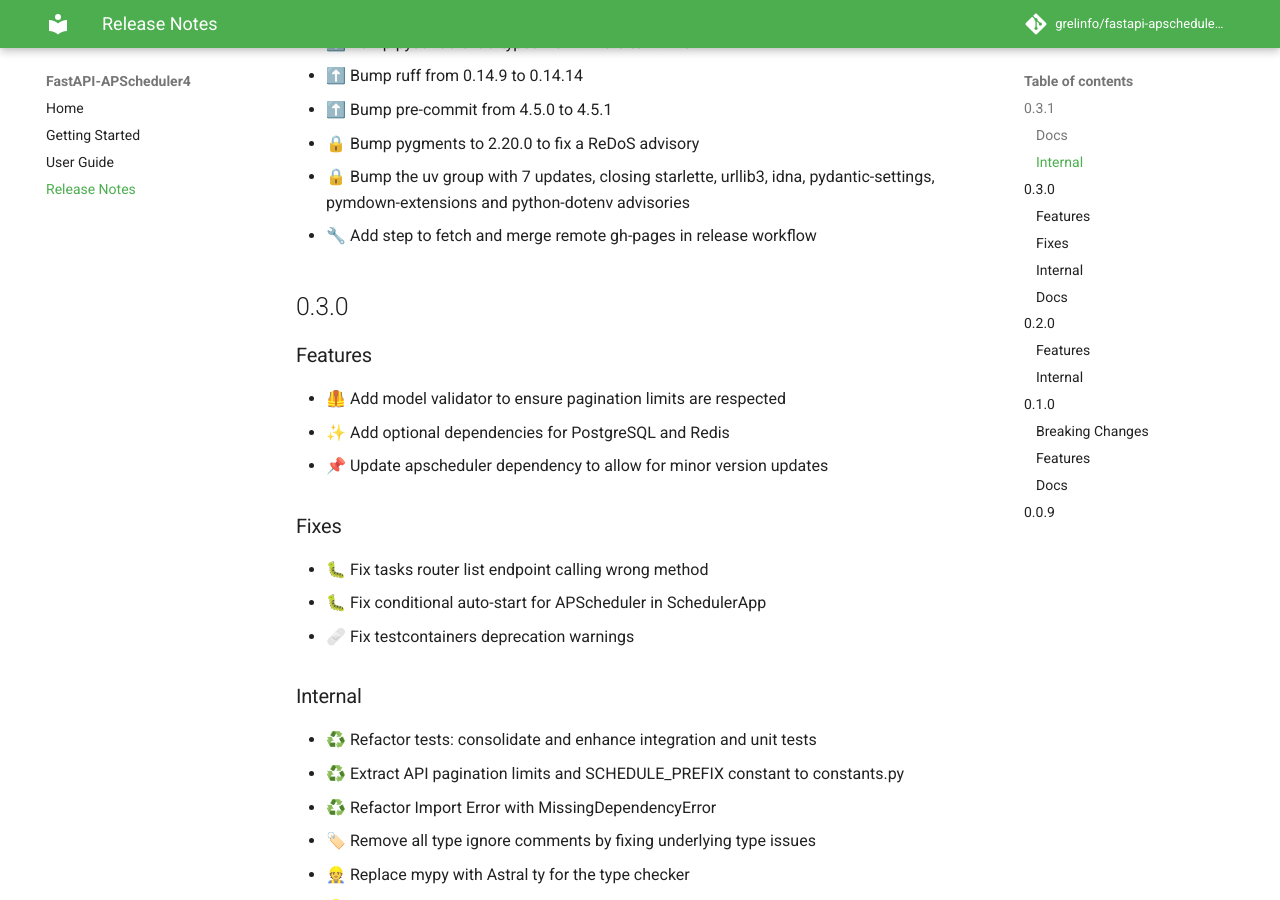
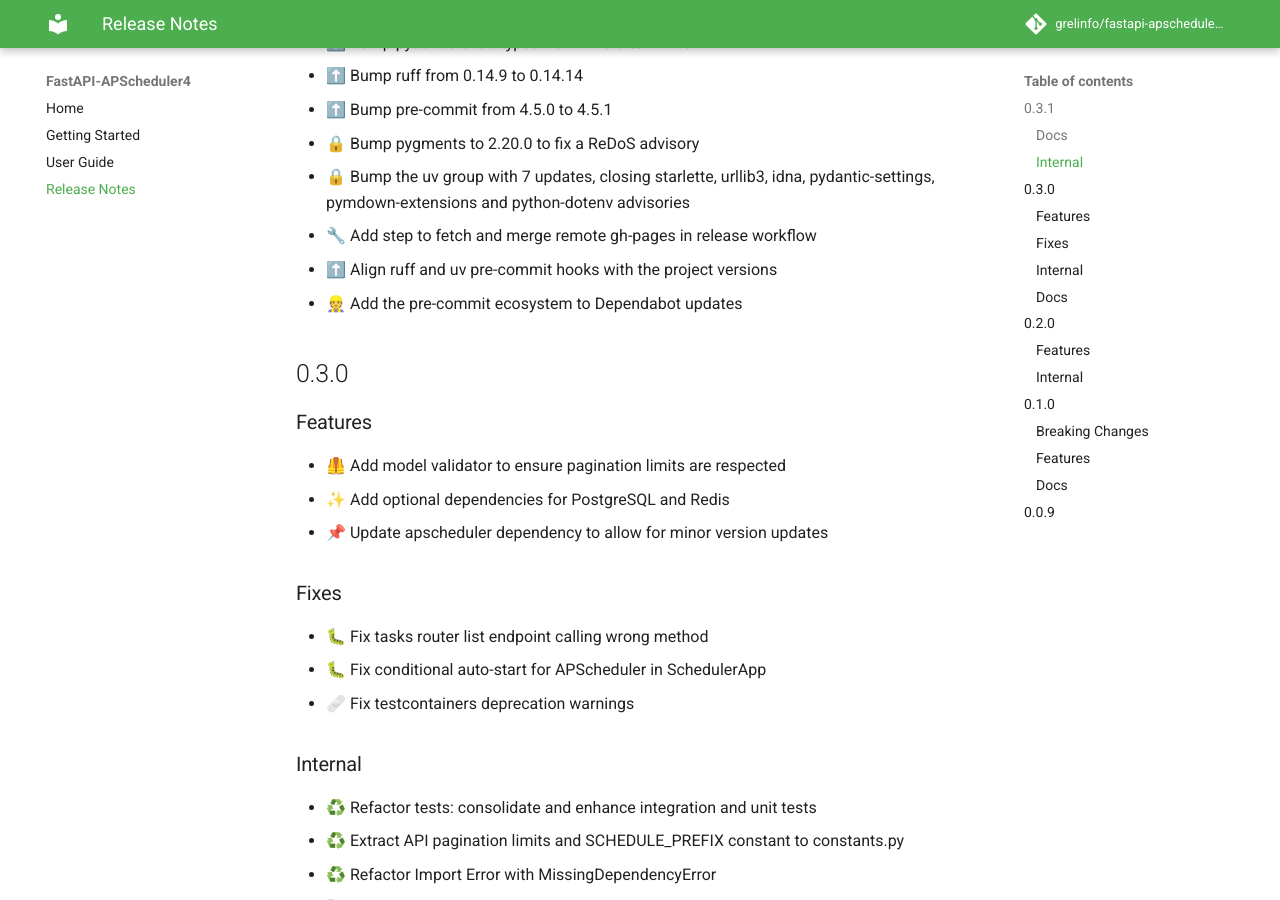
Before and after one commit to grelinfo/fastapi-apscheduler4, an MkDocs documentation site: the page built from docs/release_notes.md, in a window 1280 px wide and 900 px high, scrolled down 576 px. Built offline with MkDocs 1.6.1 and Material for MkDocs 9.7.7, drawn with Linux system fonts in a browser that asks for light colours; comment, search, counter and statistics services are not loaded; the version menu is left out.

Commit message:
📝 Update 0.3.1 release notes

```diff
--- a/docs/release_notes.md
+++ b/docs/release_notes.md
@@ -22,6 +22,8 @@
 * 🔒️ Bump the uv group with 7 updates, closing starlette, urllib3, idna,
   pydantic-settings, pymdown-extensions and python-dotenv advisories
 * 🔧 Add step to fetch and merge remote gh-pages in release workflow
+* ⬆️ Align ruff and uv pre-commit hooks with the project versions
+* 👷 Add the pre-commit ecosystem to Dependabot updates
 
 ## 0.3.0
 
```
